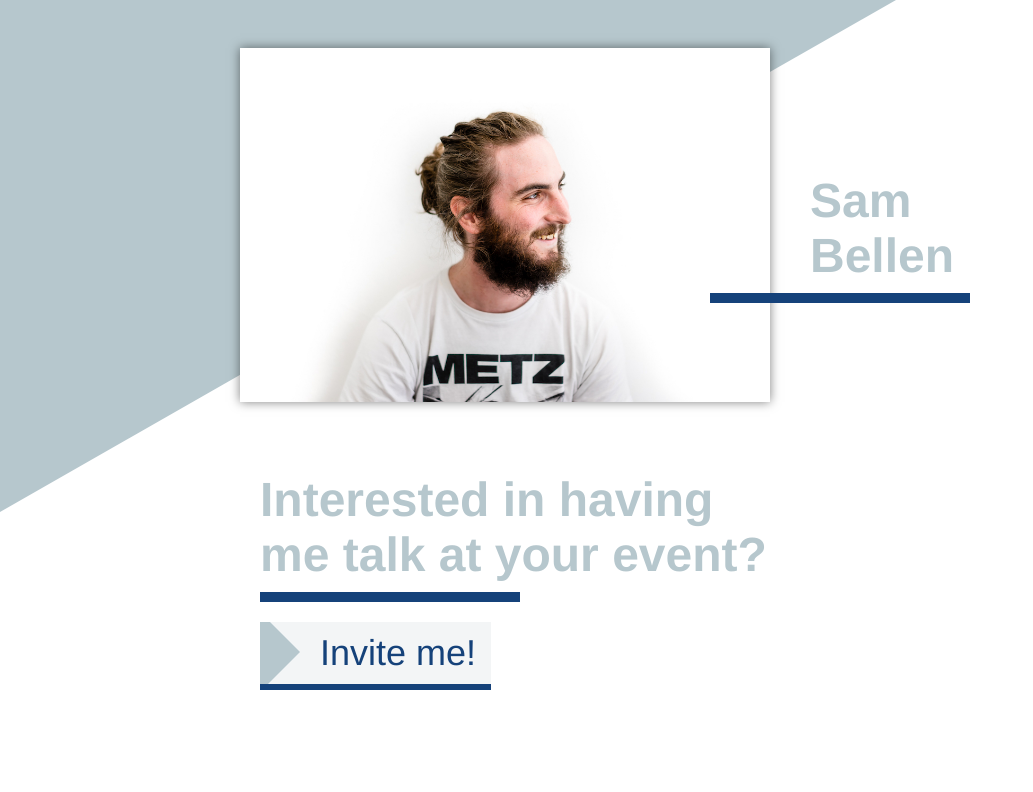
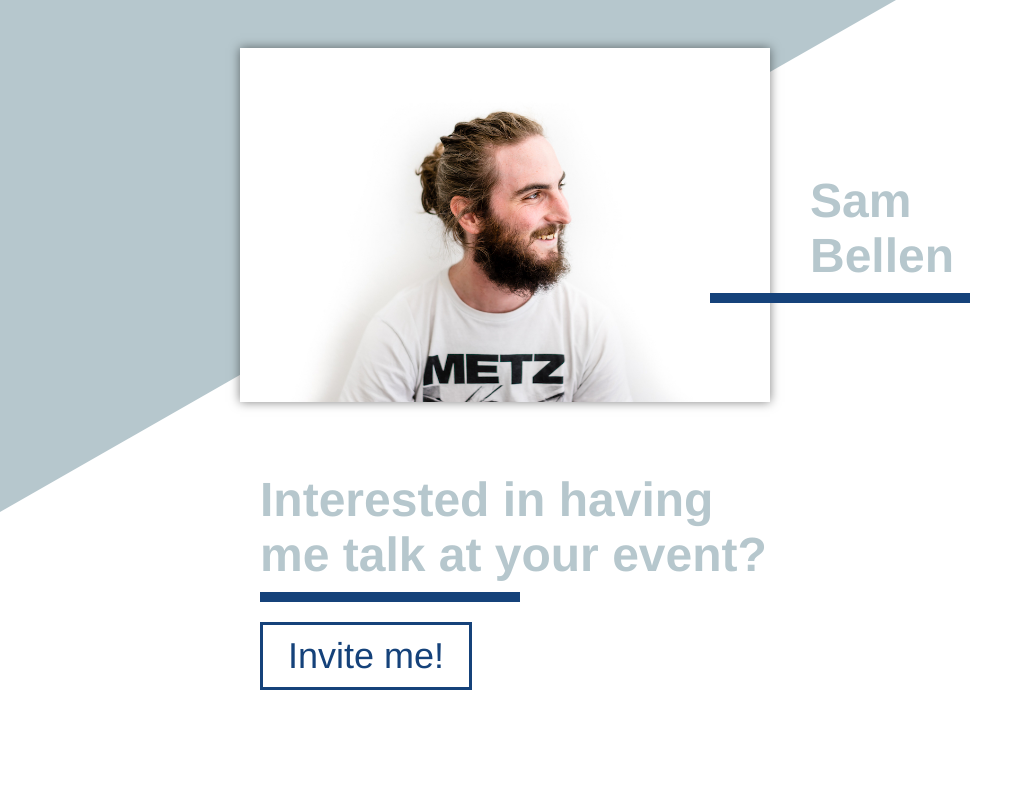
Before and after one commit to Sambego/talks, a website built with webpack: page src/index.html in a window 1280 px wide. Shown: the top 792 px of the page, without its empty margins (0-1033 px from the left). Built offline with nearby package versions, Linux system fonts and the light colour scheme; files whose address does not match are found by name.

Commit message:
Update button style

```diff
--- a/src/index.html
+++ b/src/index.html
@@ -54,7 +54,9 @@
 
             <section>
                 <h1>Interested in having me talk at your event?</h1>
-                <a class="button" href="mailto:sambellen+talks@gmail.com?subject=We%20would%20like%20to%20have%20you%20at%20our%20event!&body=Hi%20Sam,%20we%20would%20like%20to%20have%20you%20at%20our%20event:%20..." title="Send me an email to invite me to your event.">Invite me!</a>
+                <a class="button" href="mailto:sambellen+talks@gmail.com?subject=We%20would%20like%20to%20have%20you%20at%20our%20event!&body=Hi%20Sam,%20we%20would%20like%20to%20have%20you%20at%20our%20event:%20..." title="Send me an email to invite me to your event.">
+                    <span class="button__inner">Invite me!</span>
+                </a>
             </section>
 
             <section>
--- a/src/scss/_typo.scss
+++ b/src/scss/_typo.scss
@@ -82,20 +82,27 @@ time {
  */
 
 .button {
-    transition: background .4s ease-in-out;
-
     position: relative;
     overflow: hidden;
 
     display: inline-block;
-    padding: 1rem 1.5rem 1rem 6rem;
+    padding: 1rem 2.5rem;
 
-    background: lighten($secondary, 20%);
+    background: transparent;
 
-    border-bottom: .6rem solid $primary;
+    border: .3rem solid $primary;
 
     font-size: 3.6rem;
     color: $primary;
+
+    &__inner {
+        transition: transform .4s ease-in-out;
+
+        position: relative;
+        z-index: 1;
+
+        display: inline-block;
+    }
 
     .icon {
         display: inline-block;
@@ -109,7 +116,7 @@ time {
 
         position: absolute;
         top: -3rem;
-        left: -2rem;
+        left: -6rem;
 
         width: 0;
         height: 0;
@@ -120,10 +127,12 @@ time {
     }
 
     &:hover {
-        background: lighten($secondary, 15%);
+        .button__inner {
+            transform: translate3d(1rem, 0, 0);
+        }
 
         &::after {
-            left: -1rem;
+            left: -3rem;
         }
     }
 }
```
